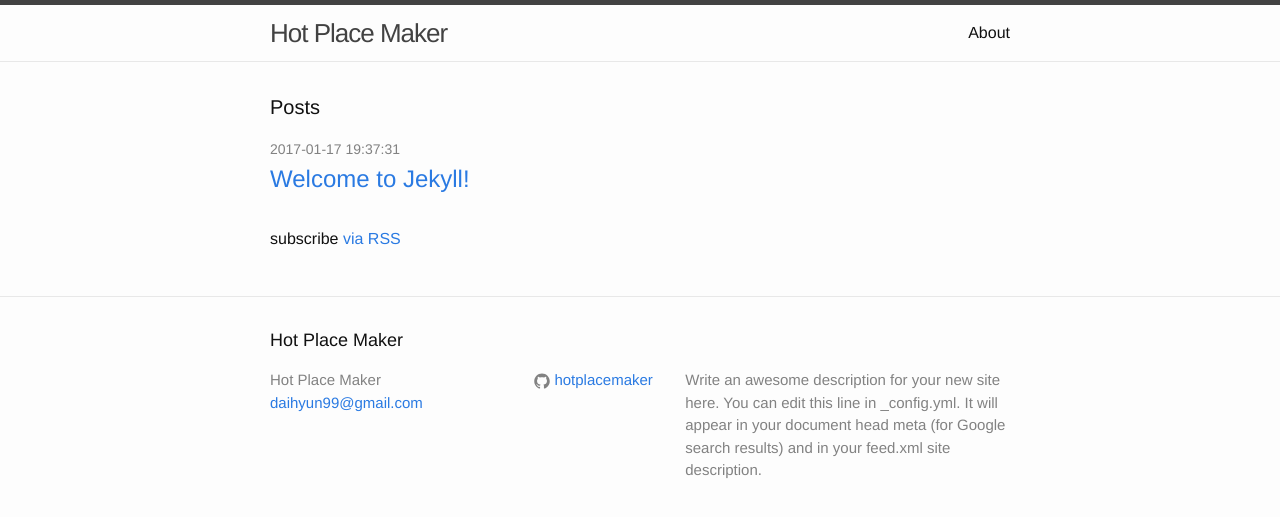
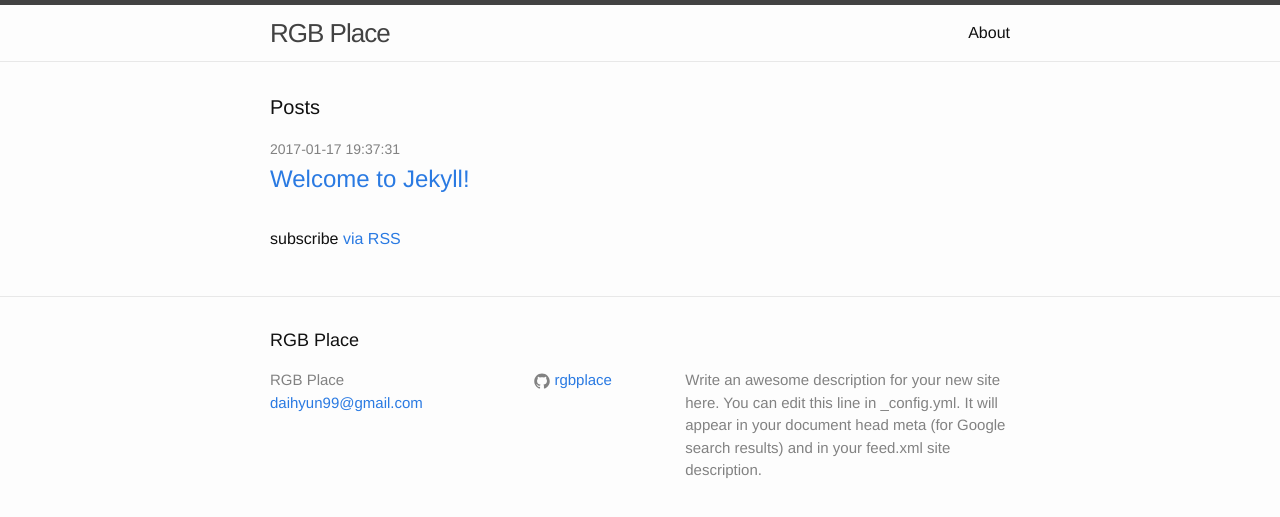
Before and after one commit to 6lueparr0t/about-rgbplace, a Jekyll site: the page built from index.md, in a window 1280 px wide. Shown: the top 517 px of the page. Built offline with Jekyll 4.4.1, drawn with Linux system fonts in a browser that asks for light colours.

Commit message:
modify _config.yml and README.md

```diff
--- a/_config.yml
+++ b/_config.yml
@@ -13,7 +13,7 @@
 # you will see them accessed via {{ site.title }}, {{ site.email }}, and so on.
 # You can create any custom variable you would like, and they will be accessible
 # in the templates via {{ site.myvariable }}.
-title: Hot Place Maker
+title: RGB Place
 email: daihyun99@gmail.com
 description: > # this means to ignore newlines until "baseurl:"
   Write an awesome description for your new site here. You can edit this
@@ -22,7 +22,7 @@
 baseurl: "" # the subpath of your site, e.g. /blog
 url: "" # the base hostname & protocol for your site, e.g. http://example.com
 
-github_username:  hotplacemaker
+github_username:  rgbplace
 
 
 # setup
```
Also changed, not shown: README.md.
